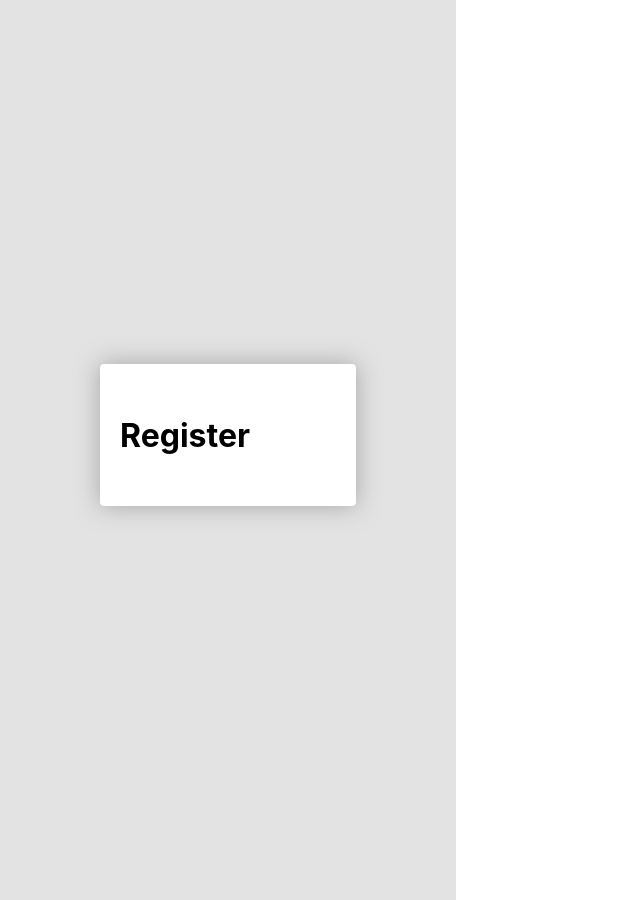
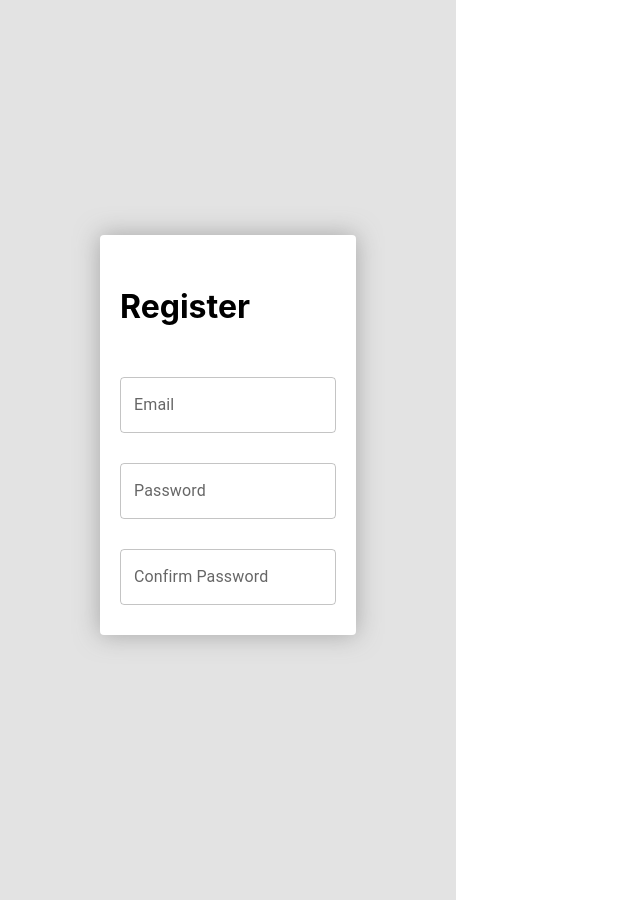
Before and after one commit to aniketmandloi/ecomm-frontend, a React (Vite) app: page /register in a window 1280 px wide. Shown: the whole page, without its empty margins (0-640 px from the left). Built offline with nearby package versions, Linux system fonts and the light colour scheme.

Commit message:
add text field to register page

```diff
--- a/package.json
+++ b/package.json
@@ -10,6 +10,11 @@
     "preview": "vite preview"
   },
   "dependencies": {
+    "@emotion/react": "^11.13.3",
+    "@emotion/styled": "^11.13.0",
+    "@mui/icons-material": "^6.1.5",
+    "@mui/material": "^6.1.5",
+    "@mui/styled-engine-sc": "^6.1.5",
     "@reduxjs/toolkit": "^2.3.0",
     "axios": "^1.7.7",
     "formik": "^2.4.6",
@@ -18,6 +23,7 @@
     "react-redux": "^9.1.2",
     "react-router-dom": "^6.27.0",
     "redux": "^5.0.1",
+    "styled-components": "^6.1.13",
     "yup": "^1.4.0"
   },
   "devDependencies": {
--- /dev/null
+++ b/src/components/TextField.tsx
@@ -0,0 +1,24 @@
+import React from "react";
+import TextField, { TextFieldProps } from "@mui/material/TextField";
+import { useField, FieldHookConfig } from "formik";
+
+// Define a type that combines FieldHookConfig and MUI's TextFieldProps
+type BasicTextFieldProps = FieldHookConfig<string> & TextFieldProps;
+
+const BasicTextField: React.FC<BasicTextFieldProps> = (props) => {
+  const { name, ...rest } = props; // Extract 'name' from props
+  const [field, { error, touched }] = useField(name); // Use formik's field API
+
+  return (
+    <TextField
+      {...field}
+      {...rest}
+      error={touched && Boolean(error)} // Display error only if touched
+      helperText={touched && error ? error : ""}
+      variant="outlined"
+      fullWidth // Optional for consistent layout
+    />
+  );
+};
+
+export default BasicTextField;
--- a/src/routes/Register/Register.tsx
+++ b/src/routes/Register/Register.tsx
@@ -5,6 +5,7 @@ import { useState } from "react";
 import * as Yup from "yup";
 import { registerUser } from "../../store/auth/Auth.actions";
 import "../Register/Register.css";
+import TextField from "../../components/TextField";
 
 type RegisterFormValues = {
   email: string;
@@ -66,6 +67,19 @@ const Register = () => {
               <header className="baseFormHeader">
                 <h1>Register</h1>
               </header>
+              <TextField label="Email" name="email" id="email-input" />
+              <TextField
+                label="Password"
+                name="password"
+                id="password-input"
+                type="password"
+              />
+              <TextField
+                label="Confirm Password"
+                name="confirmPassword"
+                id="confirm-password-input"
+                type="password"
+              />
             </Form>
           </Formik>
         </div>
```
Also changed, not shown: 1 other file (tests, documents, lock files or other folders).
